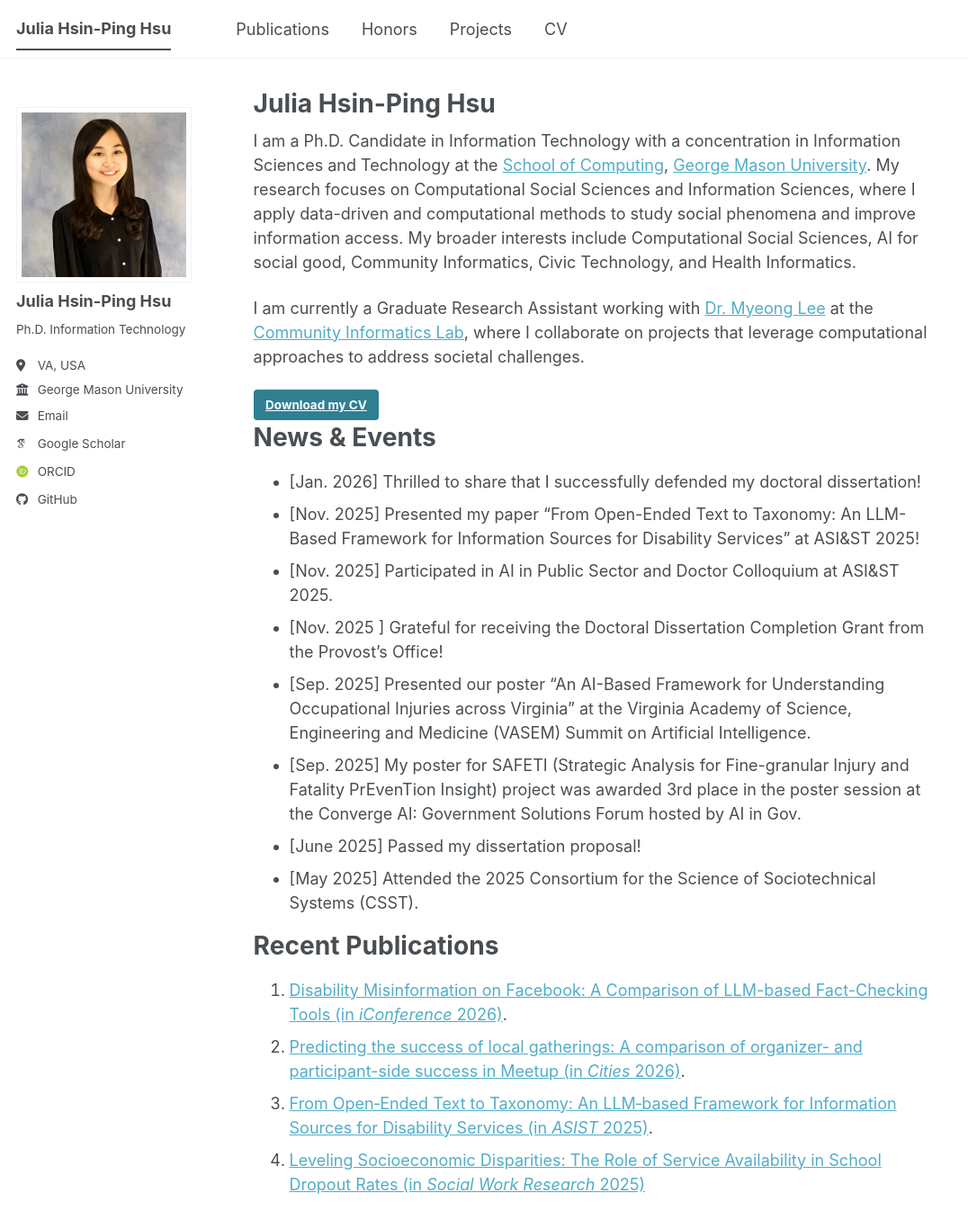
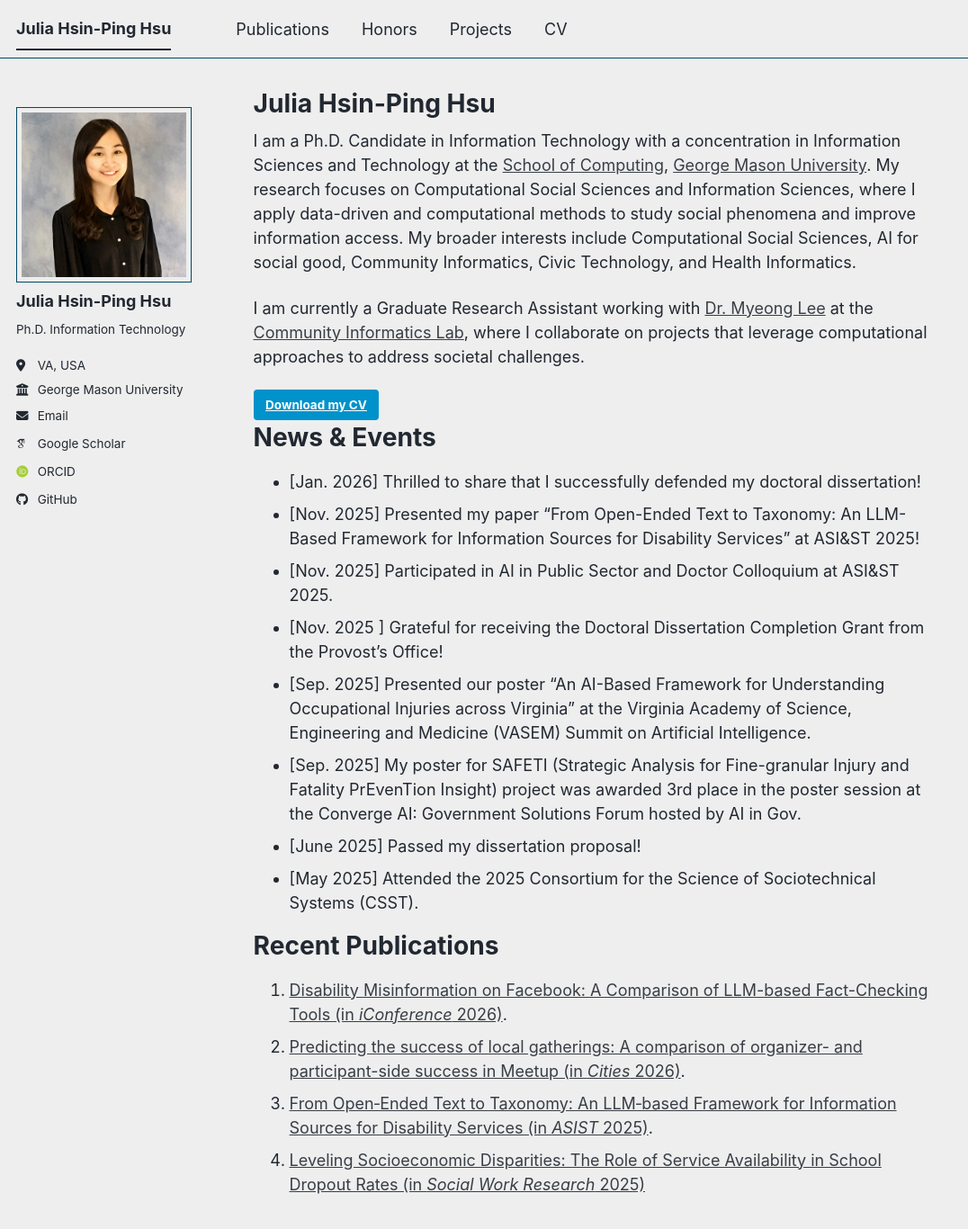
Before and after one commit to JuliaHsu/JuliaHsu.github.io, a Jekyll site: the page built from _pages/about.md, in a window 1280 px wide and 1400 px high. Shown: the top 1366 px of the window at 90% size, without its empty margins (0-1076 px from the left). Built offline with Jekyll 4.4.1, drawn with Linux system fonts in a browser that asks for light colours; some web fonts are replaced; a script bundle is joined from its source files by our own code; library files that are not in the unit come from our copies.

Commit message:
use light mode

```diff
--- a/_config.yml
+++ b/_config.yml
@@ -8,7 +8,7 @@
 
 # Basic Site Settings
 locale                   : "en-US"
-site_theme               : "default" # The available themes options are "default", "air", "sunrise", "mint", "dirt" and "contrast"
+site_theme               : "air" # The available themes options are "default", "air", "sunrise", "mint", "dirt" and "contrast"
 title                    : "Julia Hsin-Ping Hsu"
 title_separator          : "-"
 name                     : &name "Julia Hsin-Ping Hsu"
@@ -107,7 +107,7 @@
   facebook:
     appid                :
     num_posts            : # 5 (default)
-    colorscheme          :  "light"
+    colorscheme          :  #"light"
 staticman:
   allowedFields          : ['name', 'email', 'url', 'message']
   branch                 : "gh-pages" # "master", "gh-pages"
```
